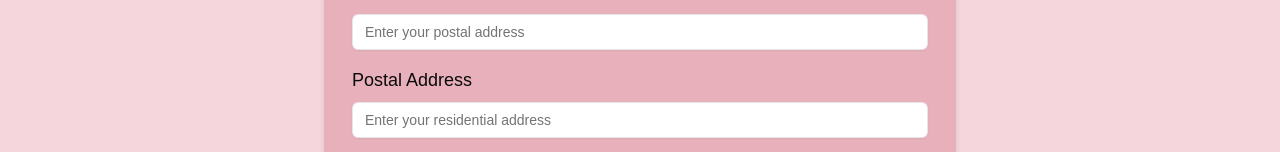
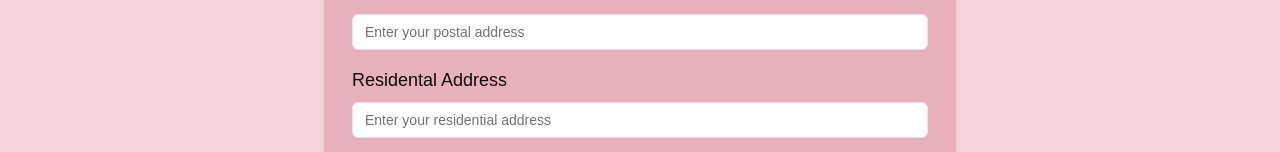
Before and after one commit to 2trill2code/db-mongodb, a Next.js app in the folder client/: page /booking/1 in a window 1280 px wide. Shown: the part 582-734 px from the top of the page. Built offline with nearby package versions, Linux system fonts and the light colour scheme; no server answers.

Commit message:
edit form done hoe.

```diff
--- a/client/src/app/booking/[id]/page.tsx
+++ b/client/src/app/booking/[id]/page.tsx
@@ -176,7 +176,7 @@ export default function PropertyBooking({
               htmlFor="residentialAddress"
               className="block mb-2 font-medium text-lg"
             >
-              Postal Address
+              Residental Address
             </label>
             <Input
               id="residentialAddress"
```
